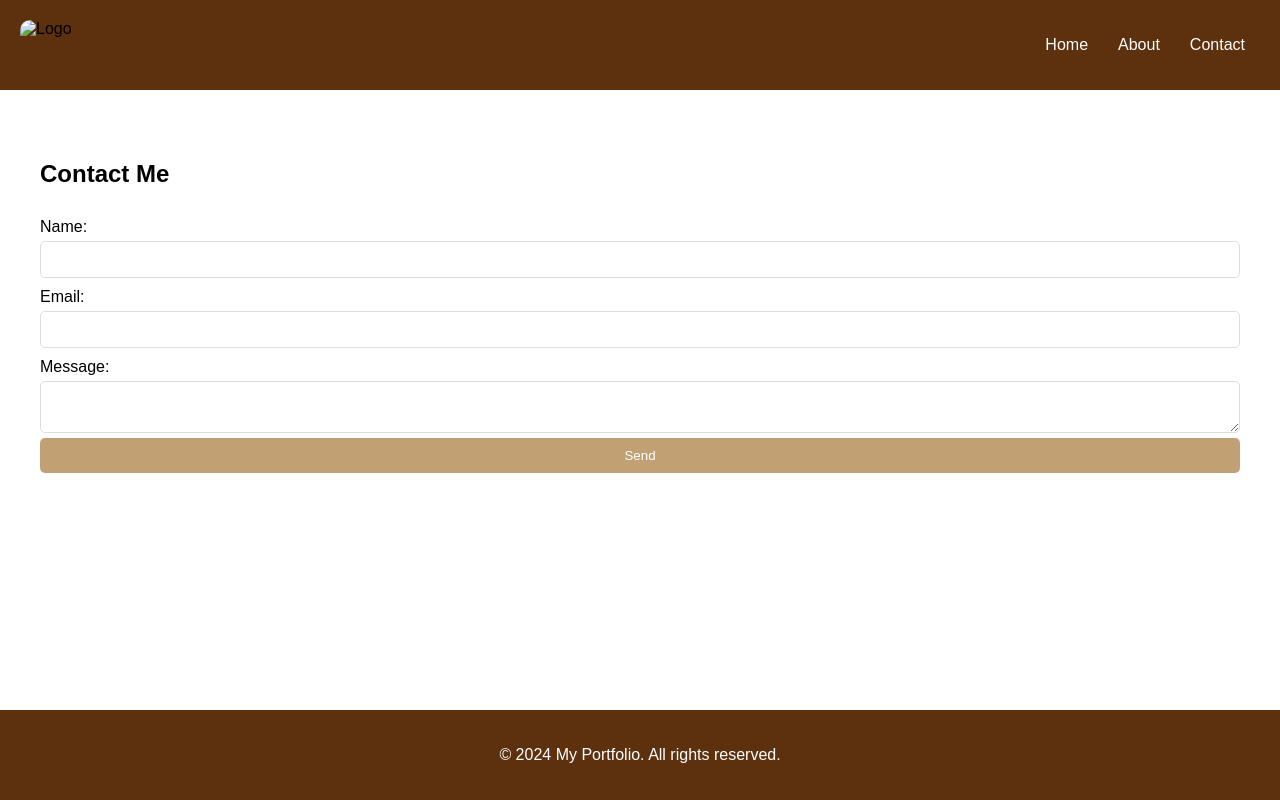
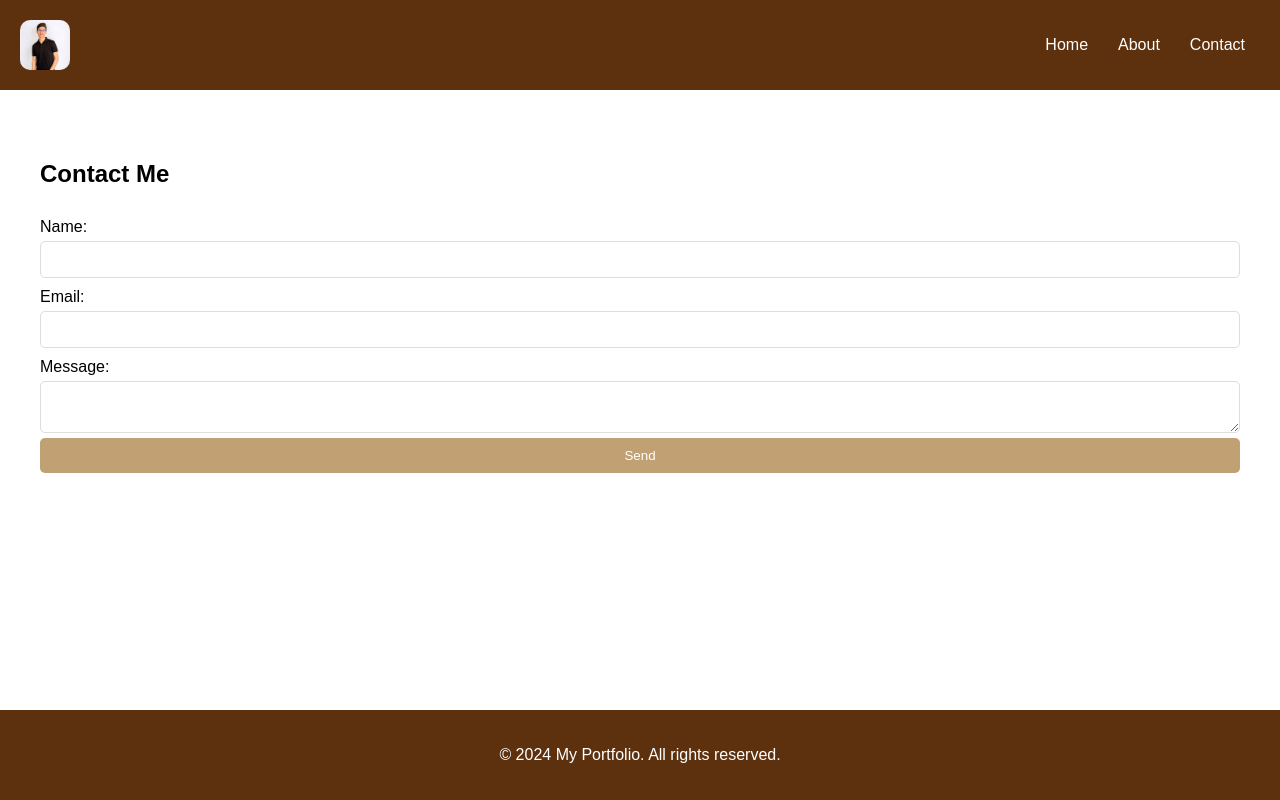
Before and after one commit to AdemBenAli/css-Grid-FlexBox, a plain HTML site: page contact.html in a window 1280 px wide. Drawn offline with Linux system fonts and the light colour scheme.

Commit message:
Update contact.html

```diff
--- a/contact.html
+++ b/contact.html
@@ -9,7 +9,7 @@
 <body>
     <div class="container">
         <header class="header">
-            <img src="images/logo.png" alt="Logo" class="logo">
+            <img src="logo.png" alt="Logo" class="logo">
             <nav class="nav">
                 <ul class="nav-list">
                     <li class="nav-item"><a href="index.html">Home</a></li>
```
